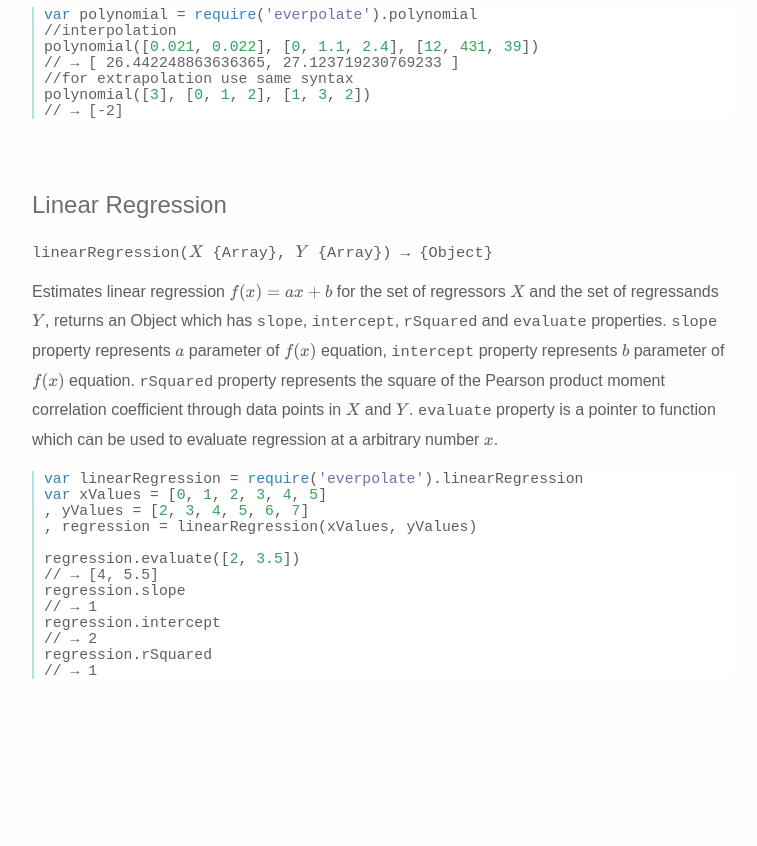
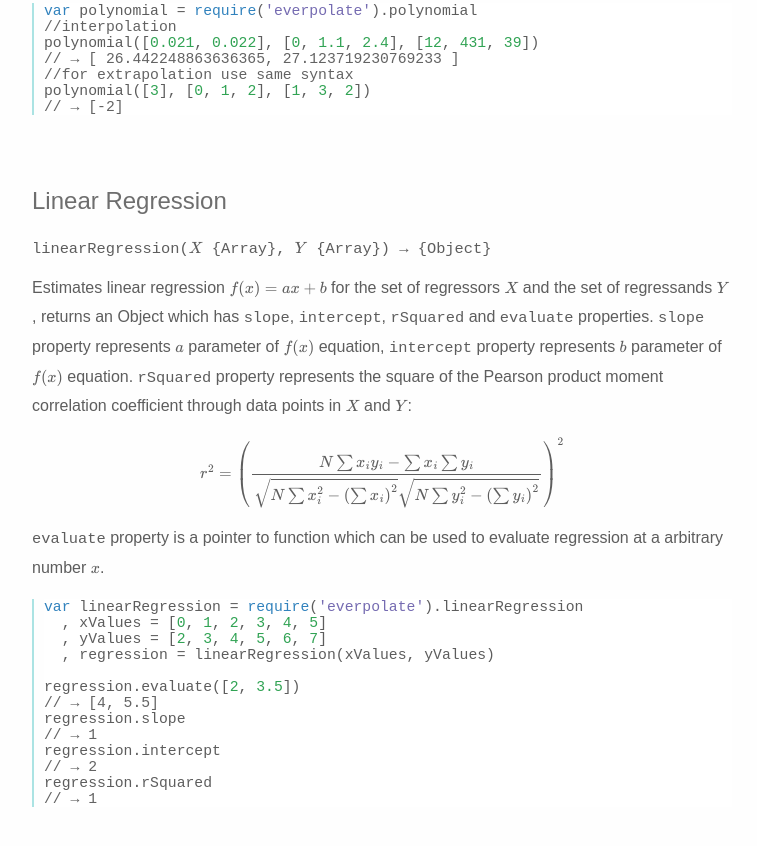
Before and after one commit to BorisChumichev/everpolate, a plain HTML site: page index.html in a window 1280 px wide. Shown: the part 2443-3289 px from the top of the page, without its empty margins (258-1015 px from the left). Drawn offline with nearby package versions, Linux system fonts and the light colour scheme; some packages are replaced by stand-ins of ours; a web font is replaced by a local one.

Commit message:
Pearson product moment correlation coefficient formula

```diff
--- a/index.html
+++ b/index.html
@@ -23,7 +23,7 @@
             extensions: ["tex2jax.js"],
             "HTML-CSS": {
                 preferredFont: "STIX",
-                scale: 90
+                scale: 85
             }
         });
     </script>
@@ -93,11 +93,13 @@ polynomial([3], [0, 1, 2], [1, 3, 2])
 // → [-2]</code></pre>
     <h3><a name="regression"></a>Linear Regression</h3>
     <code>linearRegression(</code>$X$<code> {Array}, </code>$Y$<code> {Array}) → {Object}</code>
-    <p>Estimates linear regression $f(x) = ax + b$ for the set of regressors $X$ and the set of regressands $Y$, returns an Object which has <code>slope</code>, <code>intercept</code>, <code>rSquared</code> and <code>evaluate</code> properties. <code>slope</code> property represents $a$ parameter of $f(x)$ equation, <code>intercept</code> property represents $b$ parameter of $f(x)$ equation. <code>rSquared</code> property represents the square of the Pearson product moment correlation coefficient through data points in $X$ and $Y$. <code>evaluate</code> property is a pointer to function which can be used to evaluate regression at a arbitrary number $x$.</p>
+    <p>Estimates linear regression $f(x) = ax + b$ for the set of regressors $X$ and the set of regressands $Y$, returns an Object which has <code>slope</code>, <code>intercept</code>, <code>rSquared</code> and <code>evaluate</code> properties. <code>slope</code> property represents $a$ parameter of $f(x)$ equation, <code>intercept</code> property represents $b$ parameter of $f(x)$ equation. <code>rSquared</code> property represents the square of the Pearson product moment correlation coefficient through data points in $X$ and $Y$:</p>
+    <p>$$ r^{2} = \left(\frac{N \sum x_{i} y_{i} - \sum x_{i} \sum y_{i}}{\sqrt{N \sum x_{i}^{2} - \left(\sum x_{i}\right)^{2}} \sqrt{N \sum y_{i}^{2} - \left(\sum y_{i}\right)^{2}} }\right)^2 $$</p>
+    <p><code>evaluate</code> property is a pointer to function which can be used to evaluate regression at a arbitrary number $x$.</p>
     <pre><code>var linearRegression = require('everpolate').linearRegression
-var xValues = [0, 1, 2, 3, 4, 5]
-, yValues = [2, 3, 4, 5, 6, 7]
-, regression = linearRegression(xValues, yValues)
+  , xValues = [0, 1, 2, 3, 4, 5]
+  , yValues = [2, 3, 4, 5, 6, 7]
+  , regression = linearRegression(xValues, yValues)
 
 regression.evaluate([2, 3.5])
 // → [4, 5.5]
```
